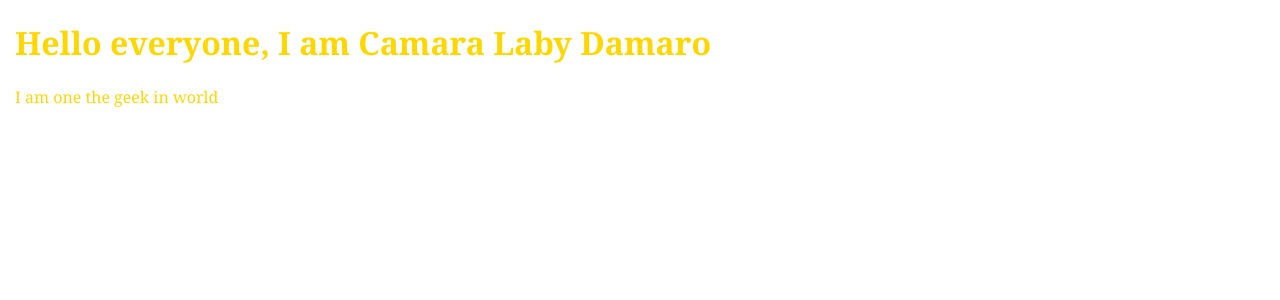
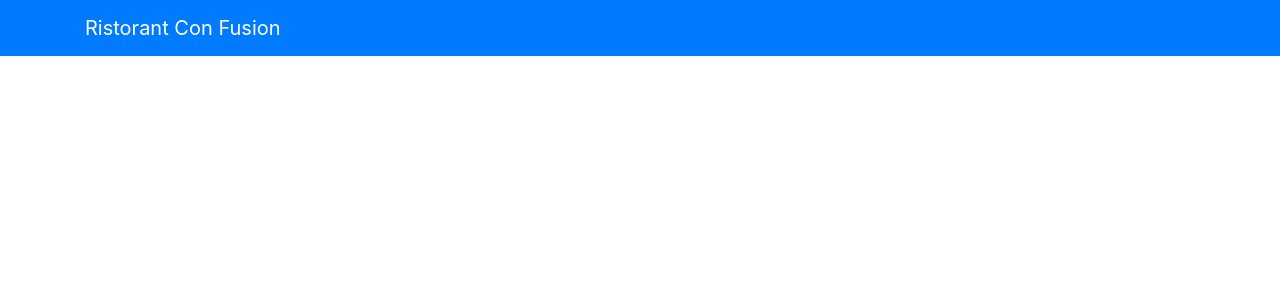
Before and after one commit to camara94/revision-react, a React (Create React App) app in the folder confusion/: page / in a window 1280 px wide. Shown: the top 300 px of the page. Built offline with nearby package versions, Linux system fonts and the light colour scheme.

Commit message:
Configuration de l'application en react en bootstrap

```diff
--- a/confusion/package.json
+++ b/confusion/package.json
@@ -6,9 +6,12 @@
     "@testing-library/jest-dom": "^4.2.4",
     "@testing-library/react": "^9.3.2",
     "@testing-library/user-event": "^7.1.2",
+    "bootstrap": "^4.4.1",
     "react": "^16.13.1",
     "react-dom": "^16.13.1",
-    "react-scripts": "3.4.0"
+    "react-popper": "^1.3.7",
+    "react-scripts": "3.4.0",
+    "reactstrap": "^8.4.1"
   },
   "scripts": {
     "start": "react-scripts start",
--- a/confusion/src/App.js
+++ b/confusion/src/App.js
@@ -1,25 +1,16 @@
 import React, { Component } from 'react';
-import logo from './logo.svg';
 import './App.css';
+import { Navbar, NavbarBrand } from 'reactstrap';
 
 class App extends Component {
  render() {
   return (
-    <div className="App camara">
-      <header className="App-header">
-        <img src={logo} className="App-logo" alt="logo" />
-        <p>
-          Edit <code>src/App.js</code> Wellcome to React
-        </p>
-        <a
-          className="App-link"
-          href="https://reactjs.org"
-          target="_blank"
-          rel="noopener noreferrer"
-        >
-          Learn React
-        </a>
-      </header>
+    <div className="App">
+      <Navbar dark color="primary">
+        <div className="container">
+          <NavbarBrand href="/">Ristorant Con Fusion</NavbarBrand>
+        </div>
+      </Navbar>
     </div>
   );
  }
--- a/confusion/src/index.js
+++ b/confusion/src/index.js
@@ -1,11 +1,12 @@
 import React from 'react';
 import ReactDOM from 'react-dom';
+import 'bootstrap/dist/css/bootstrap.min.css';
 import './index.css';
 import App from './App';
 import * as serviceWorker from './serviceWorker';
-import Camara from './Camara';
 
-ReactDOM.render(<Camara />, document.getElementById('root'));
+
+ReactDOM.render(<App />, document.getElementById('root'));
 
 // If you want your app to work offline and load faster, you can change
 // unregister() to register() below. Note this comes with some pitfalls.
```
Also changed, not shown: 2 other files (tests, documents, lock files or other folders).
